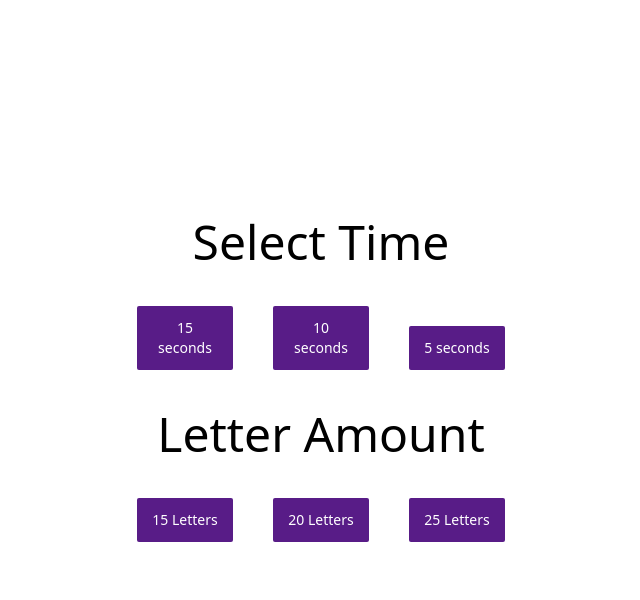
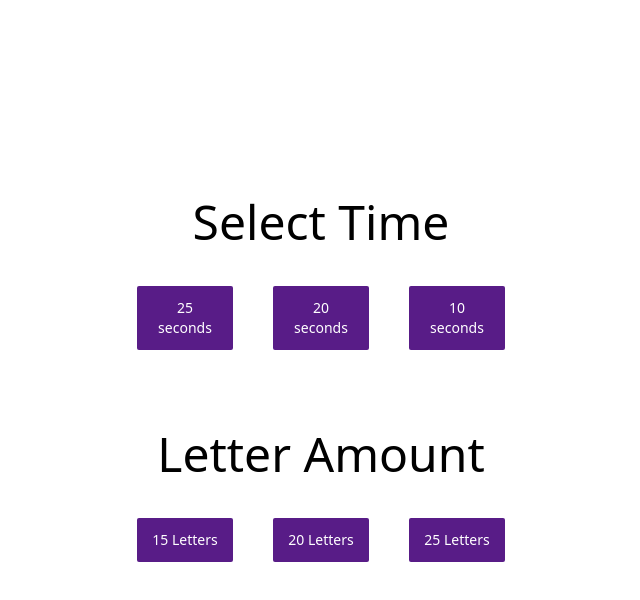
Before and after one commit to coreycodess/letter-run, a React (Vite) app: page / in a window 1280 px wide. Both pictures are taken after a click on the button "Play". Shown: the top 600 px of the page, without its empty margins (319-959 px from the left). Built offline with nearby package versions, Linux system fonts and the light colour scheme.

Commit message:
updated options

```diff
--- a/src/components/OptionsPage.tsx
+++ b/src/components/OptionsPage.tsx
@@ -33,9 +33,15 @@ function OptionsPage() {
         <div className="my-10 text-white">
           <button
             className="mx-5 my-2 sm:my-0 p-3 w-24 bg-purple-900 rounded-sm text-sm"
-            onClick={() => handleOption(15)}
+            onClick={() => handleOption(25)}
           >
-            15 seconds
+            25 seconds
+          </button>
+          <button
+            className="mx-5 my-2 sm:my-0 p-3 w-24 bg-purple-900 rounded-sm text-sm"
+            onClick={() => handleOption(20)}
+          >
+            20 seconds
           </button>
           <button
             className="mx-5 my-2 sm:my-0 p-3 w-24 bg-purple-900 rounded-sm text-sm"
@@ -43,17 +49,11 @@ function OptionsPage() {
           >
             10 seconds
           </button>
-          <button
-            className="mx-5 my-2 sm:my-0 p-3 w-24 bg-purple-900 rounded-sm text-sm"
-            onClick={() => handleOption(5)}
-          >
-            5 seconds
-          </button>
         </div>
       </div>
 
       {/* Letter Amount */}
-      <div className="text-center w-1/2">
+      <div className="mt-10 text-center w-1/2">
         <h1 className="text-3xl sm:text-5xl">Letter Amount</h1>
         <div className="my-10 text-white">
           <button
@@ -64,13 +64,13 @@ function OptionsPage() {
           </button>
           <button
             className="mx-5 my-2 sm:my-0 p-3 w-24 bg-purple-900 rounded-sm text-sm"
-            onClick={() => handleOption(20)}
+            onClick={() => handleLetterAmount(20)}
           >
             20 Letters
           </button>
           <button
             className="mx-5 my-2 sm:my-0 p-3 w-24 bg-purple-900 rounded-sm text-sm"
-            onClick={() => handleOption(25)}
+            onClick={() => handleLetterAmount(25)}
           >
             25 Letters
           </button>
```
